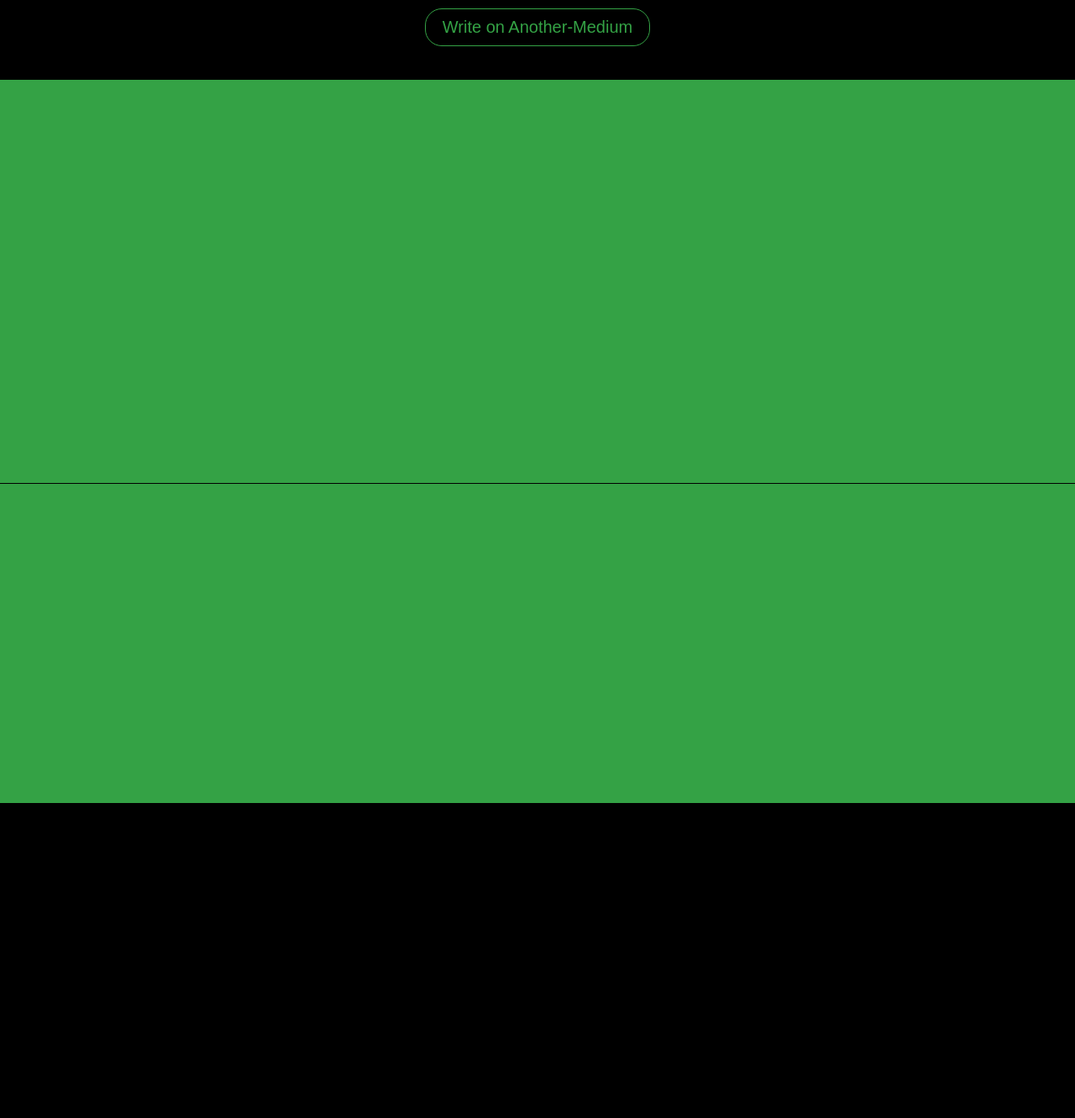
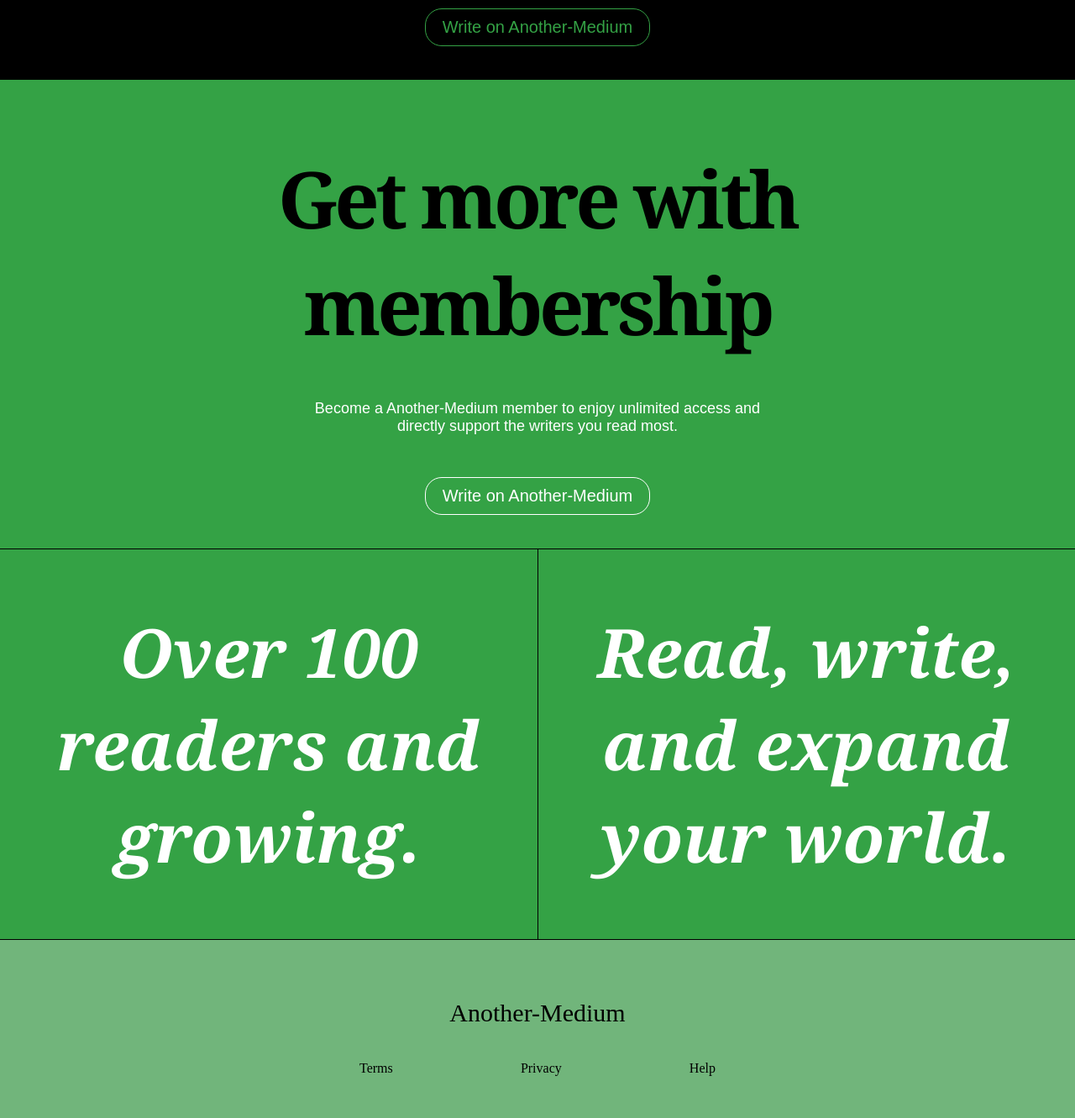
Before and after one commit to MahmoudMohsenEgy/Another-Medium, a PHP site: page /about.html in a window 1280 px wide. Shown: the part 2878-4209 px from the top of the page at 84% size. Before the commit the page ends 3834 px from the top, so only its background shows below. Run offline with PHP 8.4, Linux system fonts and the light colour scheme.

Commit message:
about finished
nearly Finished about page

```diff
--- a/about.html
+++ b/about.html
@@ -11,7 +11,7 @@
 </head>
 <body>
 
-    <div class="pageHeader" style="background-color: white">
+    <div class="pageHeader" style="background-color: white"  >
 
         <div class="brandContainer">
 
@@ -347,22 +347,68 @@
     </div>
 
 
+
+
+
     <!--
         first green area
     -->
 
     <div class="firstGreenArea">
 
+        <div class="lrgTxtHolder">
+
+            <h2 class="acrossPageTxt" style="color: black;">
+
+                Get more with<br> membership
+            </h2>
+        </div>
+
+        <div class="paragraphWrap lrgTxtHolder">
+            <p style="color: white;">
+                Become a Another-Medium member to enjoy unlimited access and directly support the writers you read most.
+            </p>
+        </div>
+
+        <a href="" style="color: white;" >
+            <div id="styleButton2">
+                <div class="buttonText">
+                    Write on Another-Medium
+                </div>
+            </div>
+        </a>
+
+
     </div>
 
-    <div class="secondGreenArea">
+    <div class="secondGreenArea" style="margin-top: 0px;">
 
-        <div class="leftGreenChild"></div>
+        <div class="leftGreenChild">
+            <div class="divForLargeText">
+                <h2>
+                   <em>Over 100 readers and growing.</em>
+                </h2>
+            </div>
 
-        <div></div>
+        </div>
+
+        <div style="width: 50%;">
+            <div class="divForLargeText">
+                <h2>
+                   <em>Read, write, and expand your world.</em>
+                </h2>
+            </div>
+        </div>
     </div>
 
-
+    <footer >
+       <a href="" style="font-size: 30px;">Another-Medium</a>
+       <div class="footer-div">
+            <a href="">Terms</a>
+            <a href="">Privacy</a>
+            <a href="">Help</a>
+       </div>
+    </footer>
 
 </body>
 </html>
--- a/style/about_style.css
+++ b/style/about_style.css
@@ -249,6 +249,7 @@ a {
     justify-content: center;
     align-items: center;
 
+
 }
 
 /* .lrgtxt{
@@ -258,7 +259,7 @@ a {
 
 .acrossPageTxt{
     font-size: 7.3vw;
-    font-family:Cambria, Cochin, Georgia, Times, 'Times New Roman', serif, Times, serif;
+    font-family:Cambria, Cochin, Georgia, Times, 'Times New Roman', serif;
     letter-spacing: -0.35vw;
     margin-bottom: 0%;
      color: white;
@@ -280,10 +281,23 @@ a {
     border-width: 1px;
     border-color: #34a245;
     border-radius: 20px;
-    position: relative;
+    /* position: relative; */
     height: auto;
 
 }
+#styleButton2{
+    padding: 10px 20px 10px;
+    border-style: solid;
+    border-width: 1px;
+    border-color: white;
+    border-radius: 20px;
+    /* position: relative; */
+    height: auto;
+
+}
+
+
+
 
 .buttonText{
     font-size: 20px;
@@ -296,12 +310,22 @@ a {
 background-color: #34a245;
 color: white;
 }
-
+#styleButton2:hover{
+    background-color: white;
+    color: black;
+    }
 
 .firstGreenArea{
     min-height: 480px;
     background-color: #34a245;
     border-bottom: 1px solid #000;
+    margin-bottom: 0px;
+    display: flex;
+    justify-content: center;
+   flex-direction: column;
+   align-items: center;
+   padding-bottom: 40px;
+
 
 }
 
@@ -309,6 +333,10 @@ color: white;
     min-height: 380px;
     background-color: #34a245;
     border-bottom: 1px solid #000;
+    display: flex;
+    flex-direction: row;
+
+
 
 }
 
@@ -316,3 +344,26 @@ color: white;
     width: 50%;
     border-right: 1px solid black;
 }
+
+footer{
+    padding-top: 70px;
+    padding-bottom: 50px;
+    background-color: #71b57b;
+    text-align: center;
+    display: flex;
+    flex-direction: column;
+
+    align-items: center;
+
+}
+
+.footer-div{
+    display: flex;
+    flex-direction: row;
+    justify-content: space-around;
+    width: 45%;
+    padding-top: 40px;
+    align-items: center;
+    text-align: center;
+
+}
```
Also changed, not shown: 1 other file.
